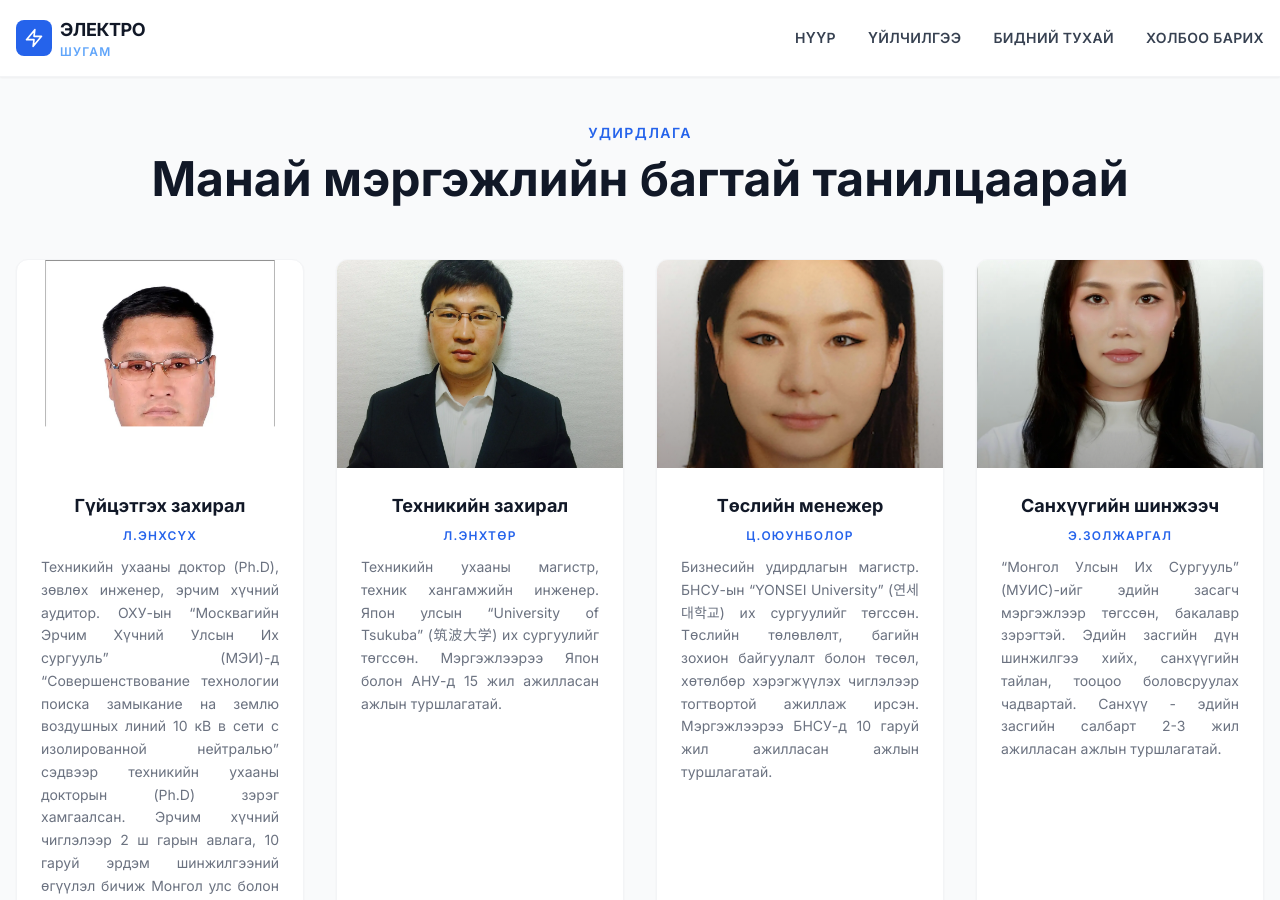
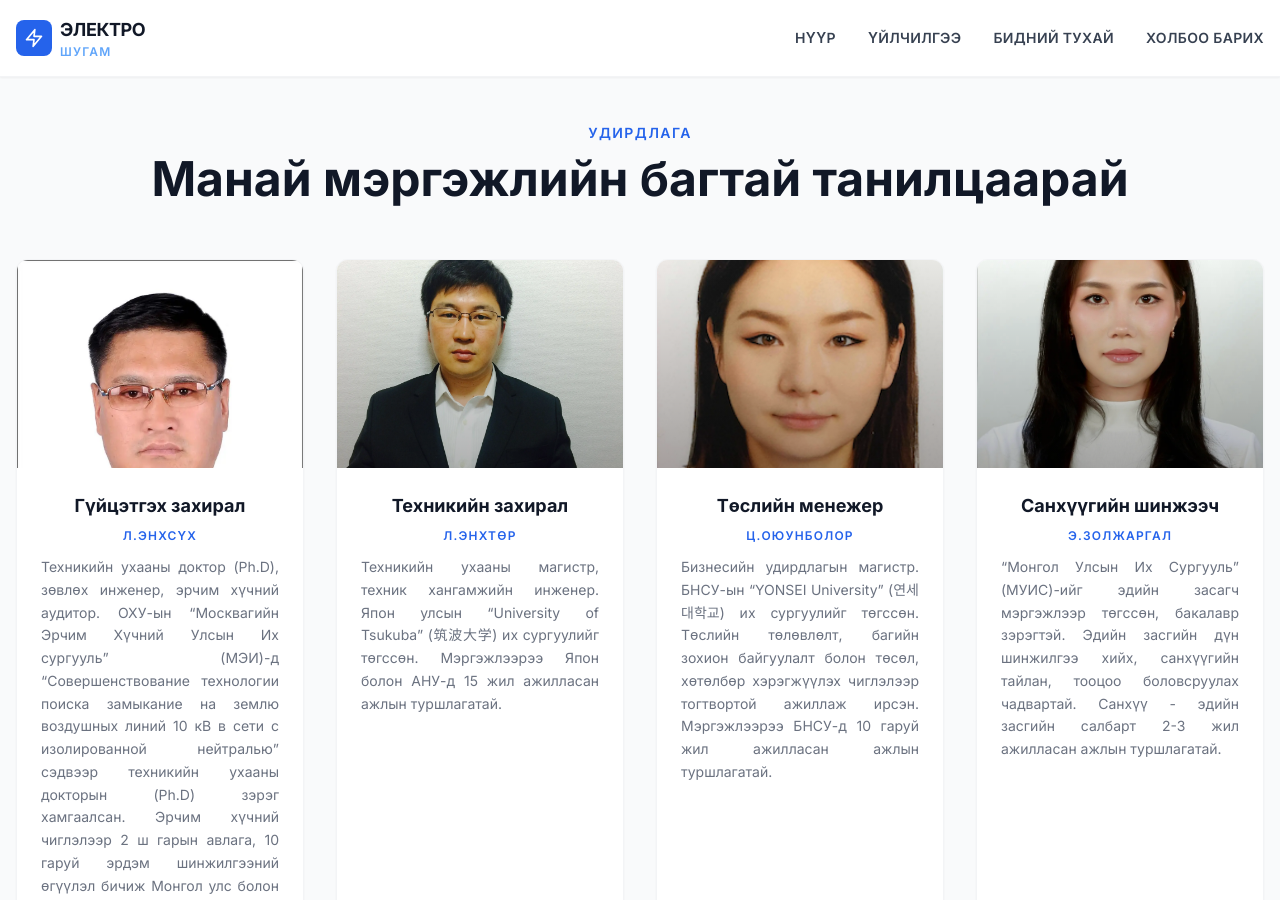
Before and after one commit to electroshugam/electroshugam_web_new, a Jekyll site: the page built from index.html, in a window 1280 px wide and 900 px high, scrolled down 3236 px. Built offline with Jekyll 4.4.1, drawn with Linux system fonts in a browser that asks for light colours; nearby versions of some CDN libraries.

Commit message:
fig update

```diff
--- a/index.html
+++ b/index.html
@@ -218,16 +218,12 @@ body_class: hero-dark
       <div class="service-card group bg-white rounded-xl overflow-hidden shadow-sm hover:shadow-xl transition-all duration-300 border border-gray-100 hover:border-blue-100">
       <div class="relative h-52 overflow-hidden">
 
-  <!-- zoom layer -->
-  <div class="w-full h-full scale-[0.8] origin-top">
+      <!-- zoom layer -->
+          <img
+            src="{{ '/media/enkhsukh.webp' | relative_url }}"
+            class="w-full h-full object-cover object-top">
 
-    <img
-      src="{{ '/media/enkhsukh.webp' | relative_url }}"
-      class="w-full h-full object-cover object-top">
-
-  </div>
-
-</div>
+      </div>
       <div class="absolute inset-0 bg-gradient-to-t from-black/30 to-transparent"></div>
         <div class="p-6">
           <h3 class="text-lg font-bold mb-2 text-gray-900 group-hover:text-blue-600 transition-colors text-center">Гүйцэтгэх захирал</h3>
```
